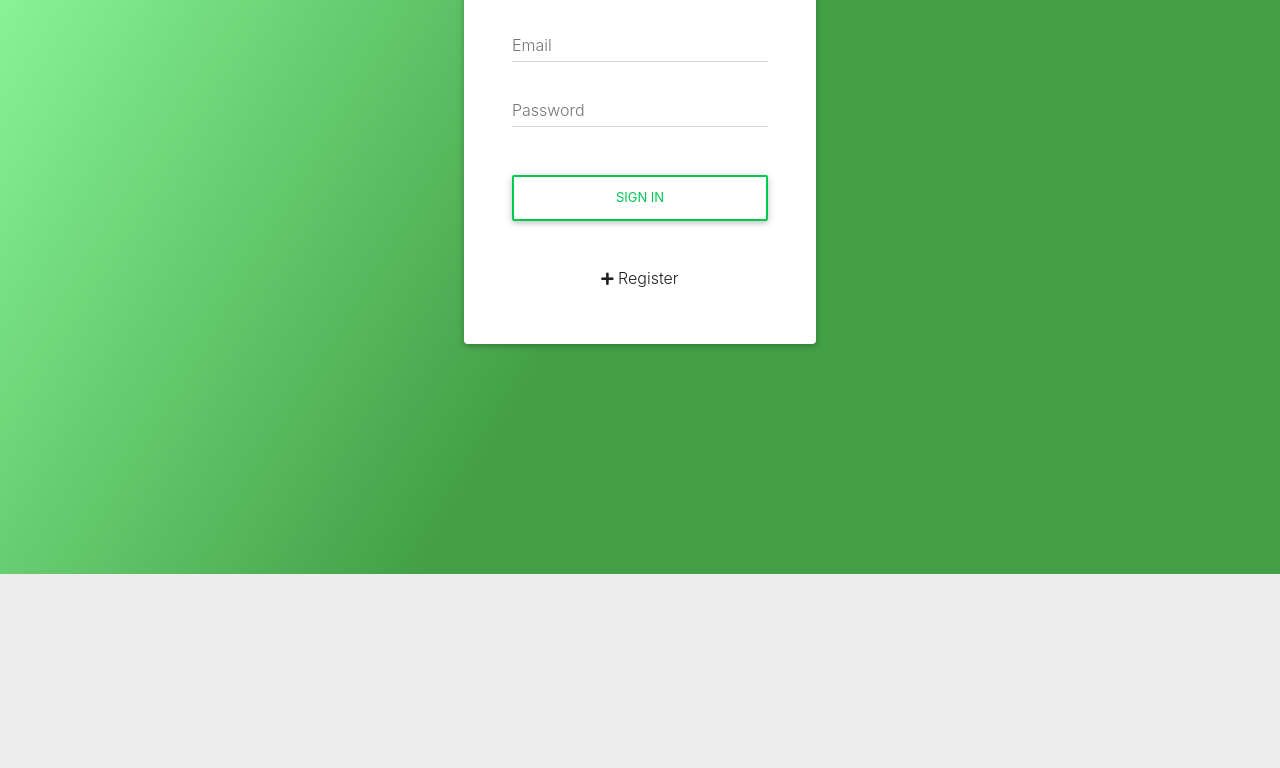
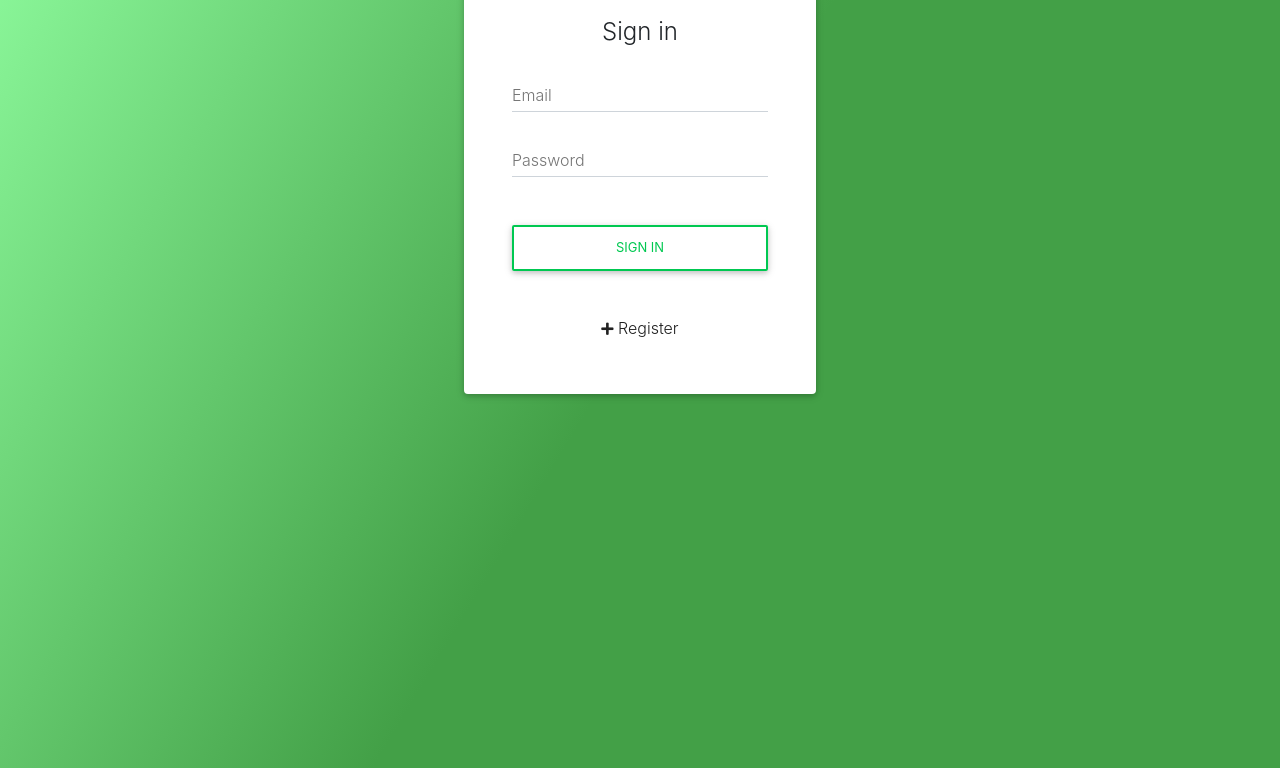
Before and after one commit to jason-engelbrecht/language-lab, a React app: page /login in a window 1280 px wide. Shown: the part 176-944 px from the top of the page. Before the commit the page ends 800 px from the top, so only its background shows below. Built offline with nearby package versions, Linux system fonts and the light colour scheme.

Commit message:
fix login layout

```diff
--- a/src/client/index.css
+++ b/src/client/index.css
@@ -77,6 +77,11 @@ main {
 
 #content{
     margin-left: 80px;
+}
+
+.login-content {
+    height: 1000px!important;
+    padding-top: 100px;
 }
 
 .list-group-item {
```
